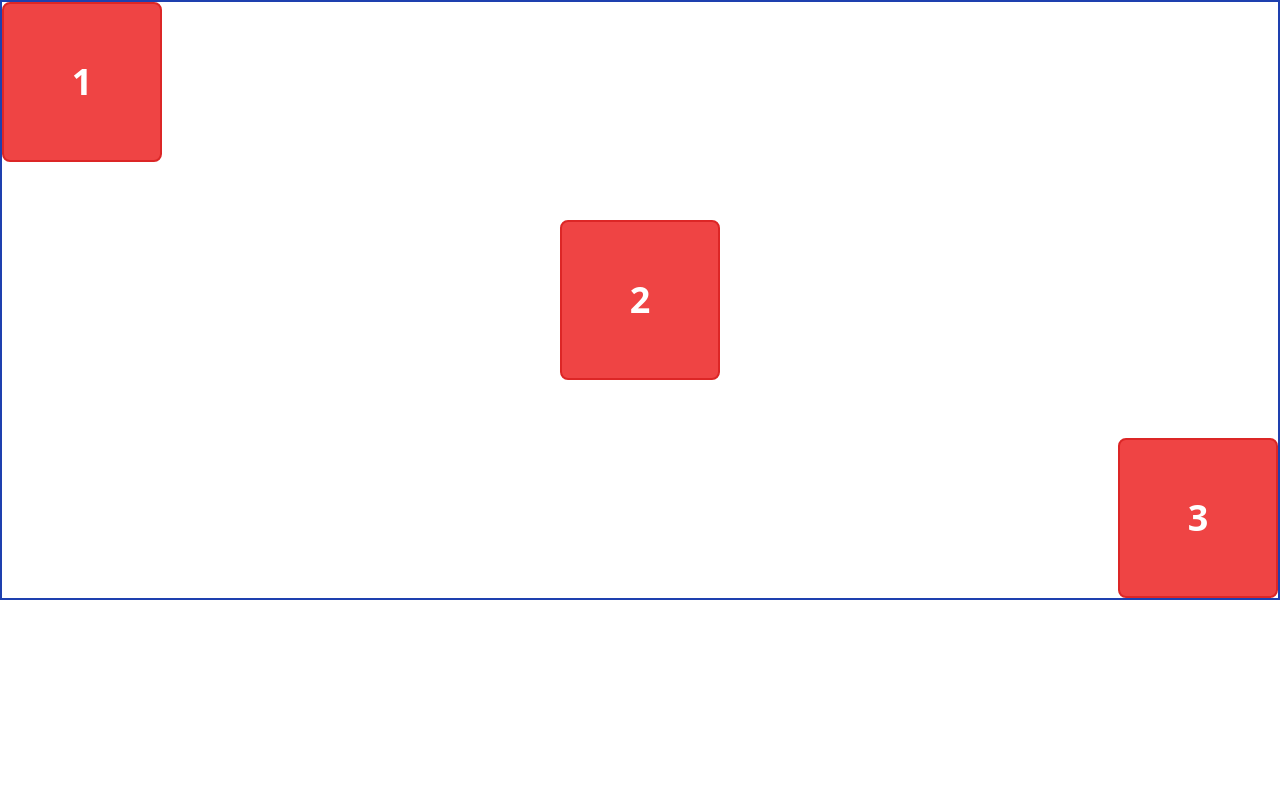
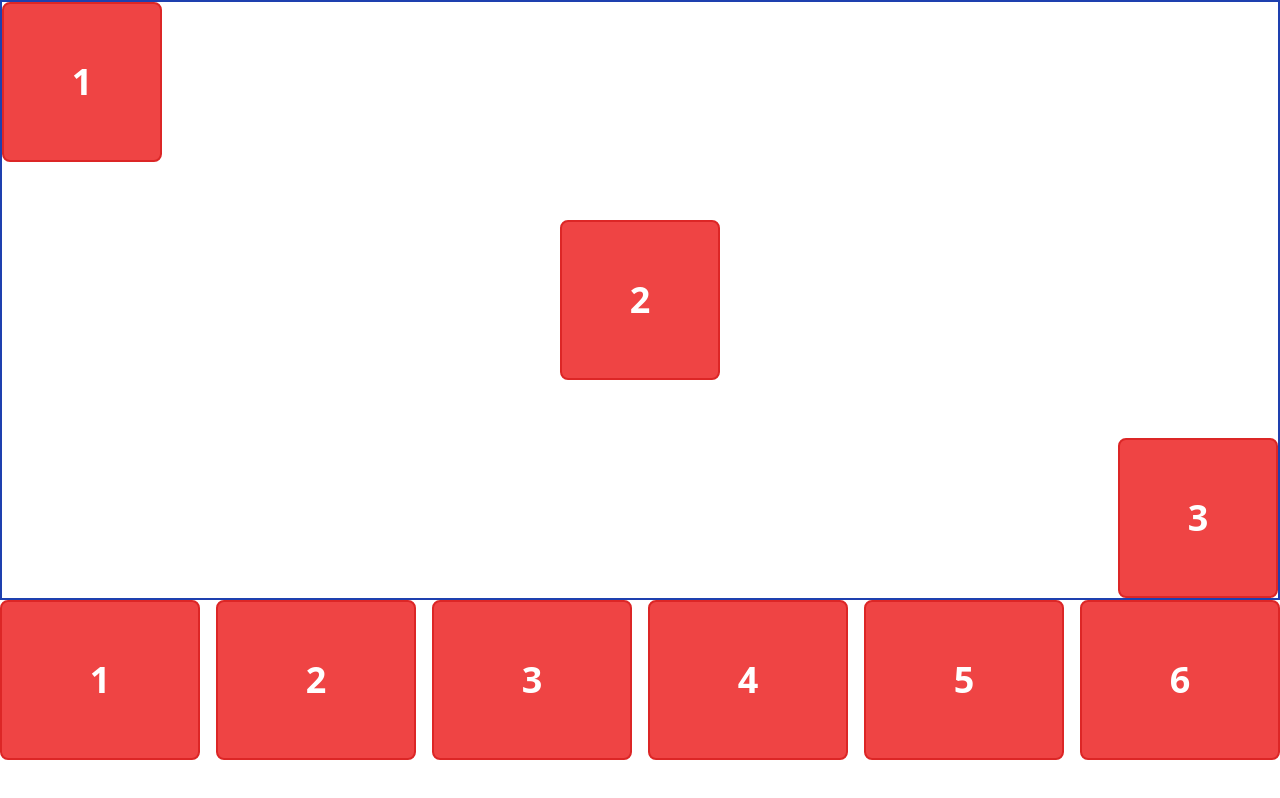
Before and after one commit to AlbertoG22/learning-tailwind, a website: page src/index.html in a window 1280 px wide. Drawn offline with Linux system fonts and the light colour scheme.

Commit message:
flex grow

```diff
--- a/src/index.html
+++ b/src/index.html
@@ -13,5 +13,14 @@
         <div class="card self-center">2</div>
         <div class="card self-end">3</div>
     </div>
+
+    <div class="flex flex-wrap gap-4">
+        <div class="card grow">1</div>
+        <div class="card grow">2</div>
+        <div class="card grow">3</div>
+        <div class="card grow">4</div>
+        <div class="card grow">5</div>
+        <div class="card grow">6</div>
+    </div>
 </body>
 </html>
```
Also changed, not shown: src/output.css.
